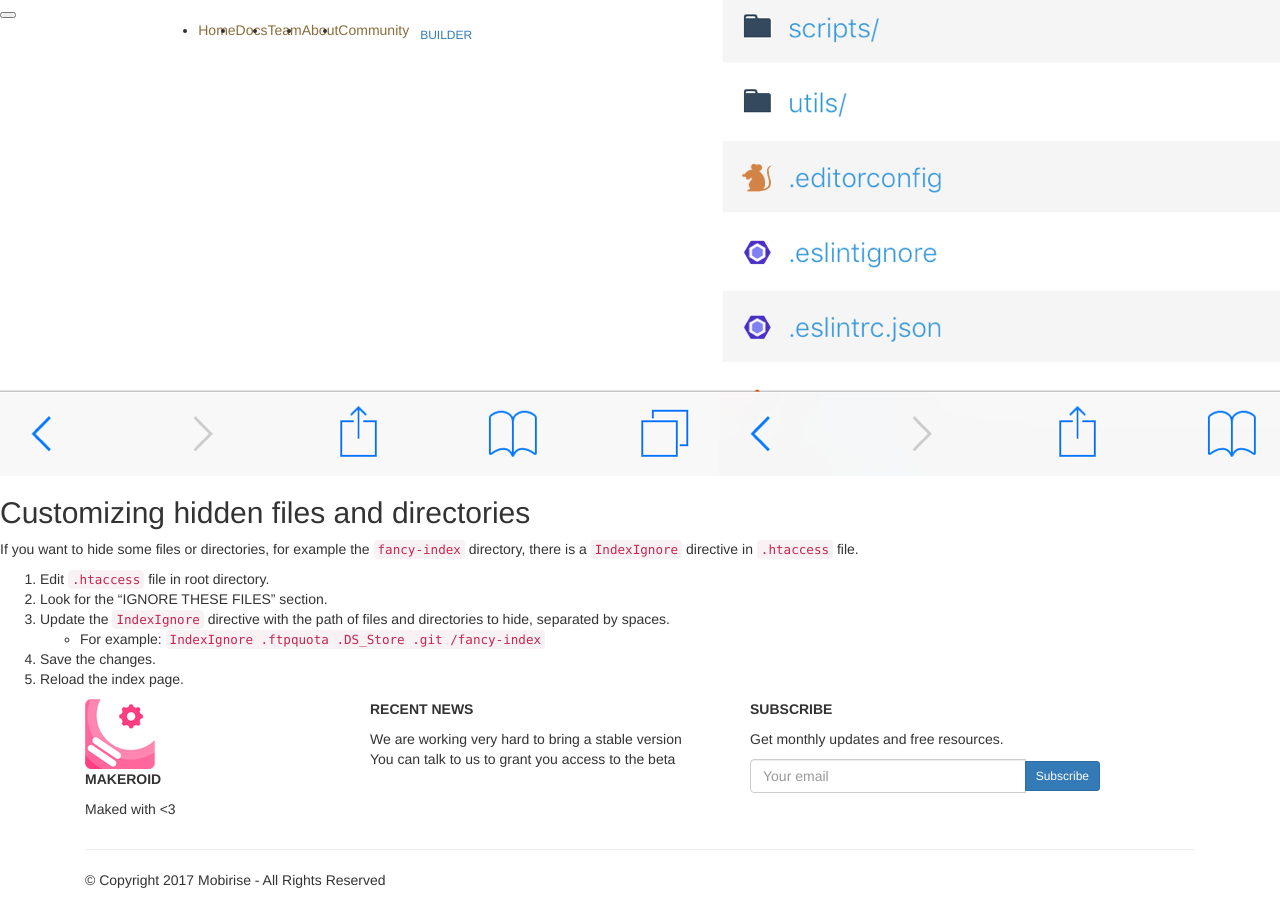
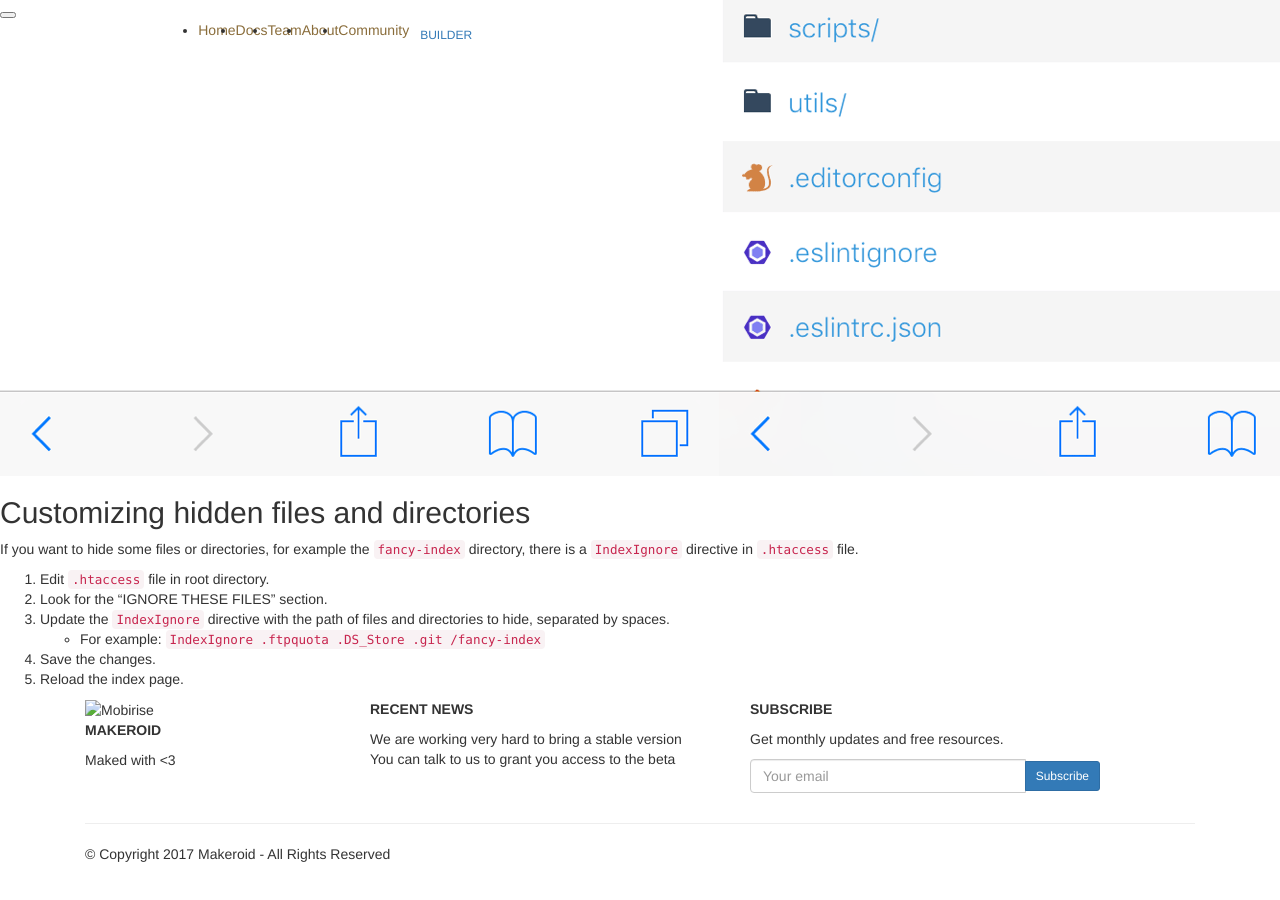
Before and after one commit to Kodular/kodular.github.io, a Jekyll site: the page built from fancy-index/README.md, in a window 1280 px wide and 900 px high, scrolled down 3410 px. Built offline with Jekyll 4.4.1, drawn with Linux system fonts in a browser that asks for light colours; nearby versions of some CDN libraries; our own code applies the rules of GitHub Pages for plain Markdown files; library files that are not in the unit come from our copies; after the commit the page ends 4284 px from its top, so only the background shows below that.

Commit message:
Update footer.html

```diff
--- a/_includes/footer.html
+++ b/_includes/footer.html
@@ -5,7 +5,7 @@
             <div class="col-md-3 col-sm-4">
                 <div class="mb-3 img-logo">
 
-                    <img src="/assets/images/logo-70x70.png" alt="Mobirise" title="" media-simple="true">
+                    <img src="assets/images/logo-70x70.png" alt="Mobirise" title="" media-simple="true">
 
                 </div>
                 <p class="mb-3 mbr-fonts-style foot-title display-7"><strong>
@@ -69,7 +69,7 @@
             <div class="media-container-row mbr-white">
                 <div class="col-sm-12 copyright">
                     <p class="mbr-text mbr-fonts-style display-7">
-                        © Copyright 2017 Mobirise - All Rights Reserved
+                        © Copyright 2017 Makeroid - All Rights Reserved
                     </p>
                 </div>
             </div>
```
